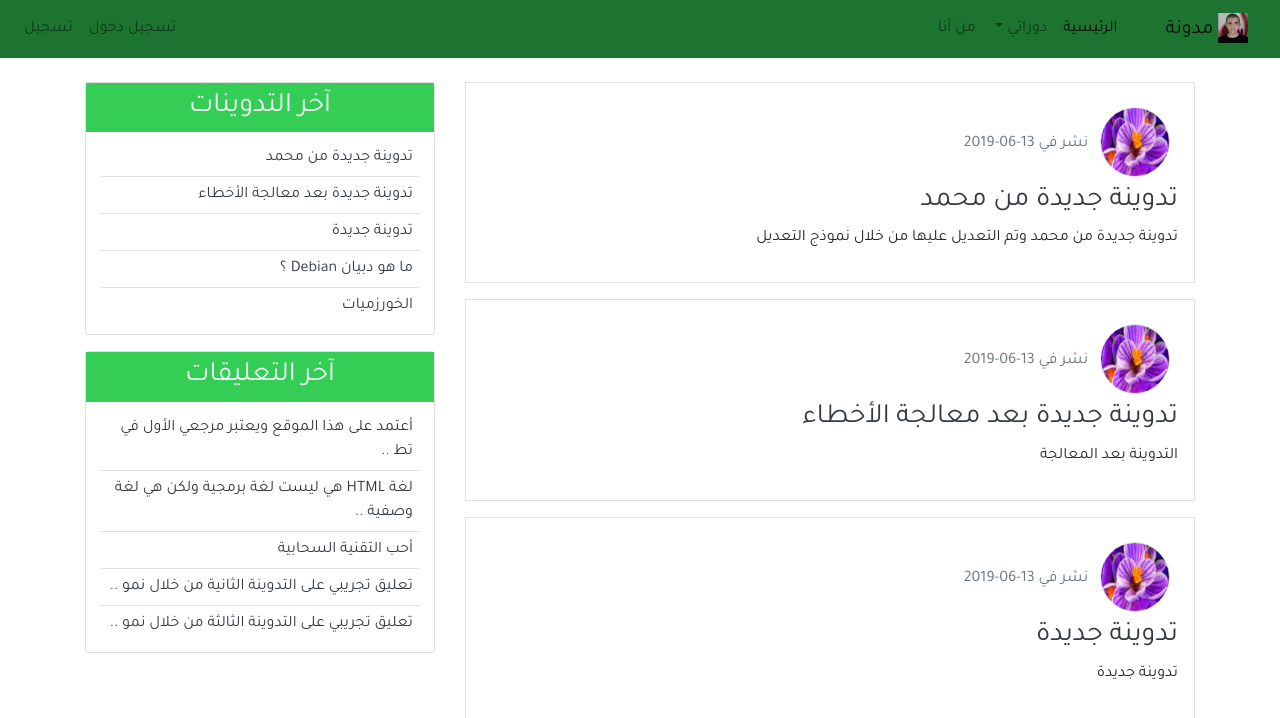
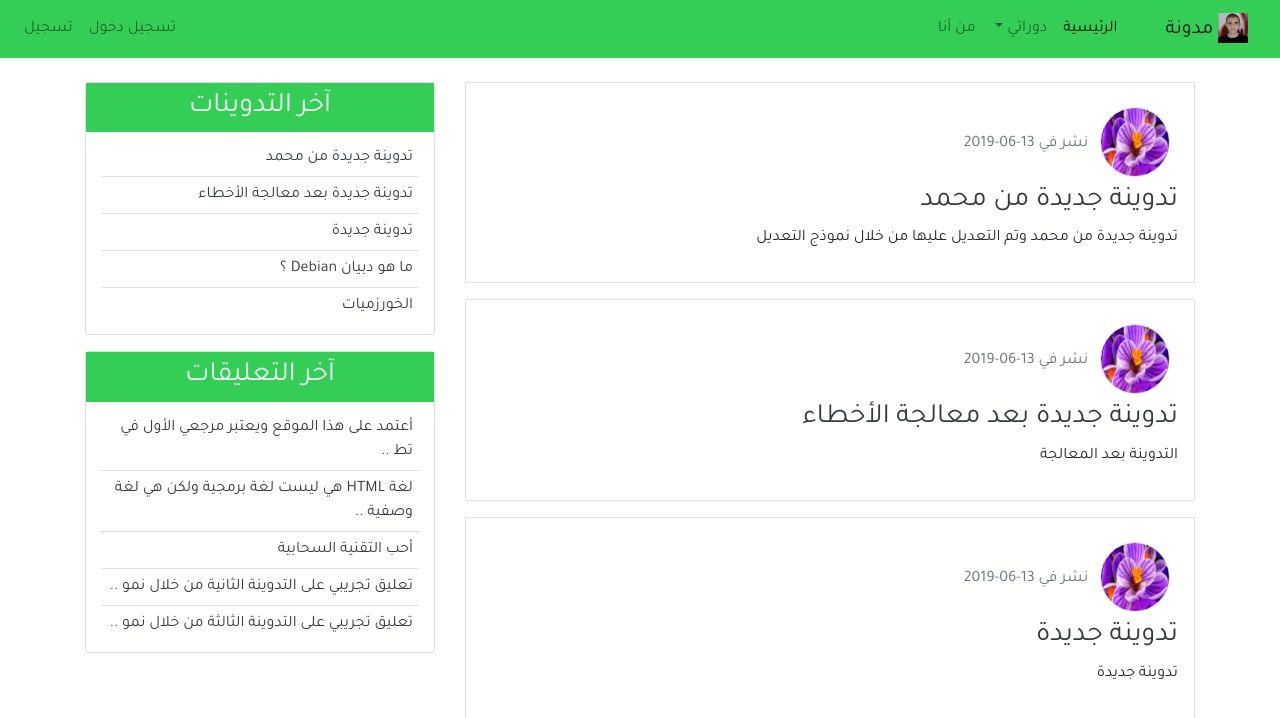
Before and after one commit to mahmoudahmed22/blog-advanced-2019-2, a Django app: page / in a window 1280 px wide. Shown: the top 718 px of the page. Run offline with Django 3.2, Linux system fonts and the light colour scheme; data comes from the database, SQL or seed files in the repository; some libraries are stand-ins or nearby versions.

Commit message:
Initial commit

```diff
--- a/blog/static/blog/css/main.css
+++ b/blog/static/blog/css/main.css
@@ -22,7 +22,7 @@ body{
 }
 
 .bg-light{
-    background-color: #1c7430 !important;
+    background-color: #34ce57 !important;
 }
 
 /* Start Sidebar */
```
